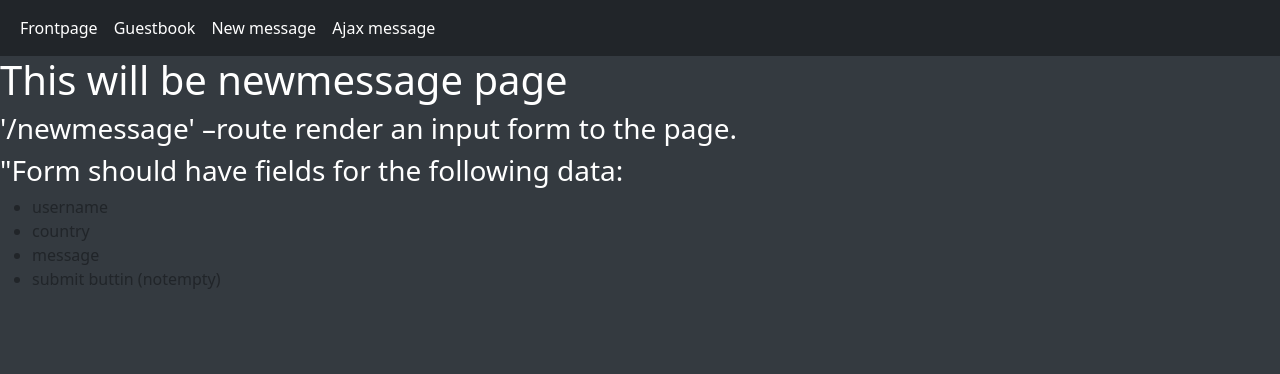
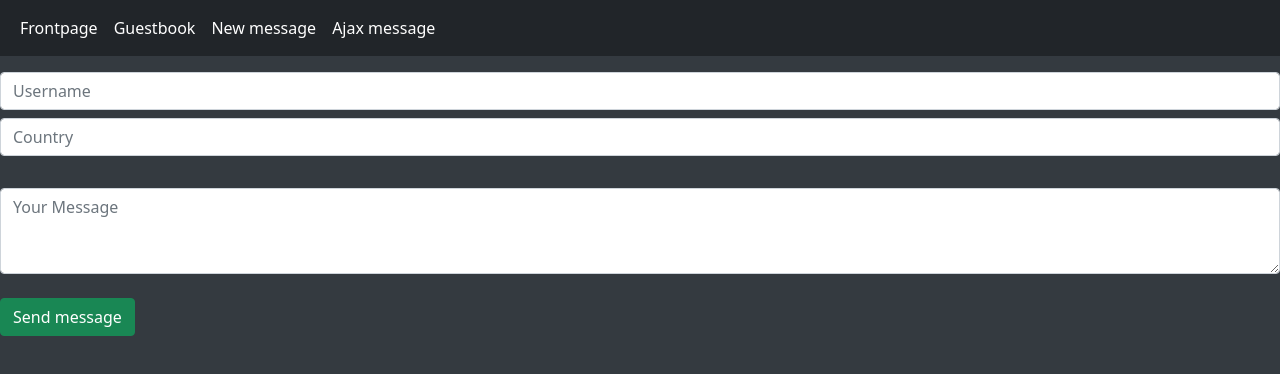
Before and after one commit to jevgenix/Fullstack-Projekti-1, a website: page public/newmessage.html in a window 1280 px wide. Drawn offline with nearby package versions, Linux system fonts and the light colour scheme; files that its build step writes are made by us from their sources.

Commit message:
forms and little logic

```diff
--- a/package.json
+++ b/package.json
@@ -18,6 +18,7 @@
   },
   "homepage": "https://github.com/jevgenix/Fullstack-Projekti-1#readme",
   "dependencies": {
+    "body-parser": "^1.19.2",
     "bootstrap": "^5.0.0-alpha1",
     "bootstrap-icons": "^1.8.1",
     "dotenv": "^16.0.0"
--- /dev/null
+++ b/public/modules/form.html
@@ -0,0 +1,31 @@
+<label class="sr-only" for="inlineFormInputName2">Username</label>
+
+<input
+  type="text"
+  class="form-control mb-2 mr-sm-2"
+  id="inlineFormInputName2"
+  placeholder="Username"
+  name="username"
+/>
+
+<label class="sr-only" for="inlineFormInputName2">Country</label>
+<input
+  type="text"
+  class="form-control mb-2 mr-sm-2"
+  id="inlineFormInputName2"
+  placeholder="Country"
+  name="country"
+/>
+
+<div class="form-group">
+  <label for="exampleFormControlTextarea1"></label>
+  <textarea
+    class="form-control"
+    id="exampleFormControlTextarea1"
+    rows="3"
+    placeholder="Your Message"
+    name="message"
+  ></textarea>
+</div>
+<br />
+<button class="btn btn-success" type="submit">Send message</button>
--- a/public/modules/navbar.html
+++ b/public/modules/navbar.html
@@ -1,27 +1,10 @@
 <div class="container-fluid">
-  <button
-    class="navbar-toggler"
-    type="button"
-    data-toggle="collapse"
-    data-target="#navbarID"
-    aria-controls="navbarID"
-    aria-expanded="false"
-    aria-label="Toggle navigation"
-  >
-    <span class="navbar-toggler-icon"></span>
-  </button>
-  <div class="collapse navbar-collapse" id="navbarID">
-    <div class="navbar-nav">
-      <a class="nav-link active" aria-current="page" href="/">Frontpage</a>
-      <a class="nav-link active" aria-current="page" href="/guestbook"
-        >Guestbook</a
-      >
-      <a class="nav-link active" aria-current="page" href="/newmessage"
-        >New message</a
-      >
-      <a class="nav-link active" aria-current="page" href="/ajaxmessage"
-        >Ajax message</a
-      >
-    </div>
+  <div>
+    <ul class="nav navbar-nav">
+      <li><a class="nav-link active" href="/">Frontpage</a></li>
+      <li><a class="nav-link active" href="/guestbook">Guestbook</a></li>
+      <li><a class="nav-link active" href="/newmessage">New message</a></li>
+      <li><a class="nav-link active" href="/ajaxmessage">Ajax message</a></li>
+    </ul>
   </div>
 </div>
--- a/public/newmessage.html
+++ b/public/newmessage.html
@@ -10,33 +10,22 @@
   <body>
     <nav class="navbar navbar-expand-sm navbar-dark bg-dark"></nav>
 
-    <h1>This will be newmessage page</h1>
-
-    <h3>'/newmessage' –route render an input form to the page.</h3>
-    <h3>"Form should have fields for the following data:</h3>
-
     <div class="list">
       <ul class="lista" id="myList"></ul>
     </div>
+
+    <form class="form" method="post" action="/newmessage"></form>
+
+    <script>
+      const form = document.querySelector(".form");
+
+      fetch("modules/form.html")
+        .then((res) => res.text())
+        .then((data) => {
+          form.innerHTML = data;
+        });
+    </script>
+
     <script type="text/javascript" src="/modules/components.js"></script>
-    <script>
-      var lista = document.querySelector(".lista");
-
-      newmessage = [
-        "username",
-        "country",
-        "message",
-        "submit buttin (notempty)",
-      ];
-
-      newmessage.forEach((message) => {
-        var div = document.createElement("div");
-
-        var li_elementti = document.createElement("li");
-        li_elementti.innerText = message;
-        div.appendChild(li_elementti);
-        lista.appendChild(div);
-      });
-    </script>
   </body>
 </html>
```
Also changed, not shown: index.js (+11 -0 lines), 1 other file.
